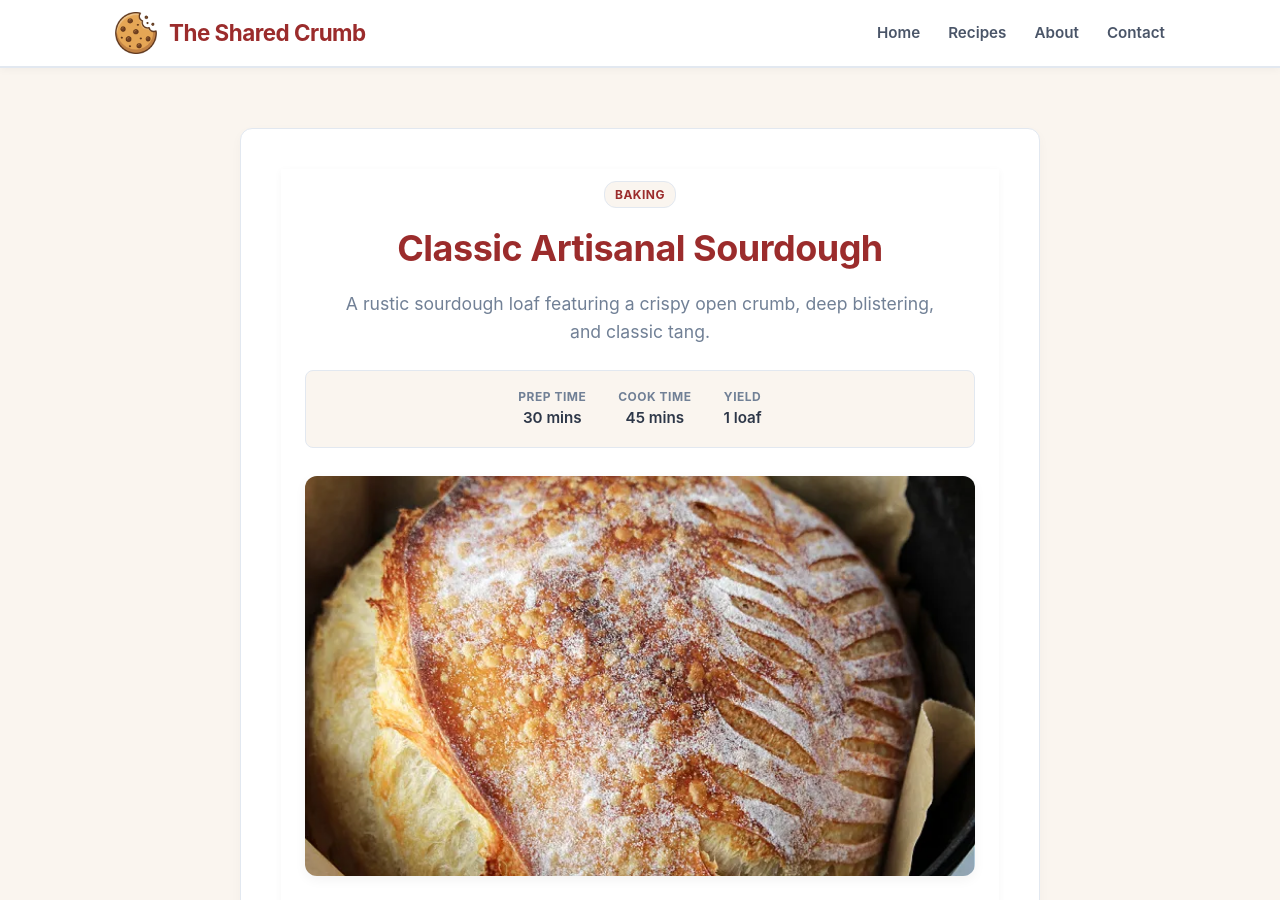
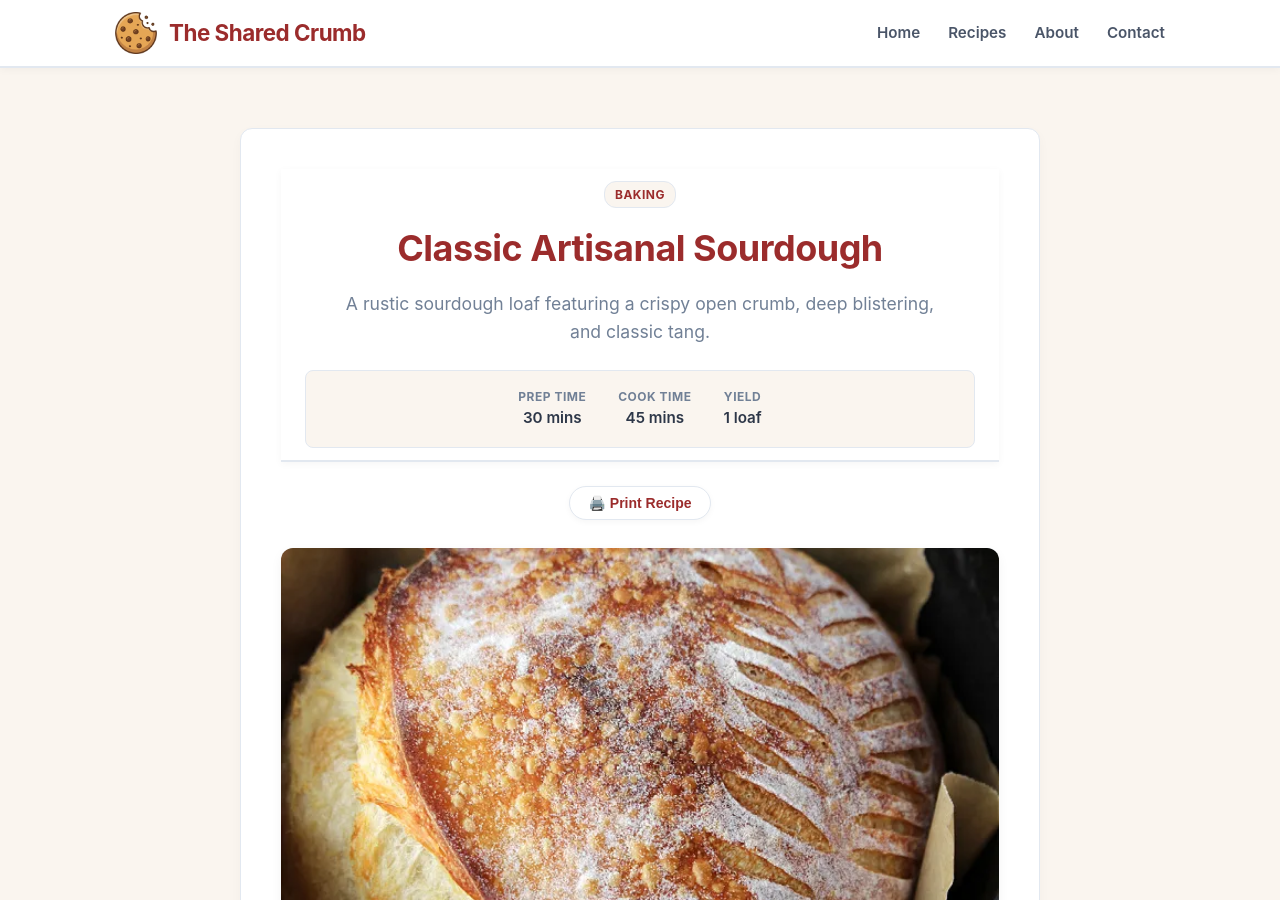
Before and after one commit to TheSharedCrumb/TheSharedCrumb, a Jekyll site: the page built from _recipes/test-sourdough.md, in a window 1280 px wide and 900 px high. Built offline with Jekyll 4.4.1, drawn with Linux system fonts in a browser that asks for light colours.

Commit message:
Update recipe.html

```diff
--- a/_layouts/recipe.html
+++ b/_layouts/recipe.html
@@ -47,21 +47,21 @@ layout: default
         </div>
       </div>
 
-      <!-- Compact Square Image (Moves to Right Column on Print) -->
-      {% if page.image %}
-        <div class="recipe-image-container">
-          <img src="{{ page.image | relative_url }}" alt="{{ page.title }}">
-        </div>
-      {% endif %}
-
     </header>
 
-    <!-- Print Recipe Action Button (Positioned directly above the main image area) -->
+    <!-- Print Recipe Action Button (Placed ABOVE the main image) -->
     <div class="recipe-actions">
       <button onclick="window.print()" class="print-btn">
         🖨️ Print Recipe
       </button>
     </div>
+
+    <!-- Main Recipe Image -->
+    {% if page.image %}
+      <div class="recipe-image-container">
+        <img src="{{ page.image | relative_url }}" alt="{{ page.title }}">
+      </div>
+    {% endif %}
 
     <div class="recipe-body">
       {{ content }}
```
